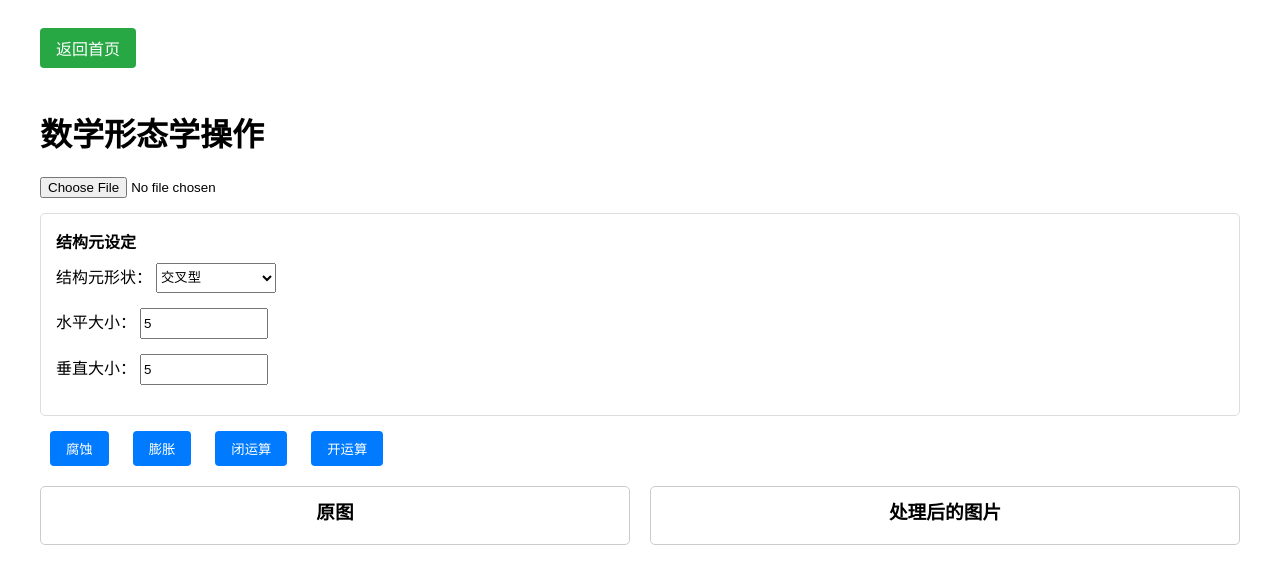
After one commit to RaShiSho/DigitalImageFinalHomework, a Flask app: page /morphology in a window 1280 px wide. The commit adds this page. Shown: the top 584 px of the page. Run offline with Flask 3, Linux system fonts and the light colour scheme.

Commit message:
add morphology processor

```diff
--- a/app.py
+++ b/app.py
@@ -9,6 +9,7 @@ from histogram_processor import HistogramProcessor
 from segmentation_processor import SegmentationProcessor
 from smooth_processor import SmoothProcessor
 from sharpen_processor import SharpenProcessor
+from morphology_processor import MorphologyProcessor
 
 app = Flask(__name__)
 CORS(app)
@@ -230,6 +231,27 @@ def spatial_sharpening():
     return jsonify(result)
 
 
+@app.route('/morphology')
+def morphology():
+    return render_template('morphology.html')
+
+@app.route('/morphology_processor', methods=['POST'])
+def morphology_processor():
+    if 'image' not in request.files:
+        return jsonify({"success": False, "error": "没有上传图片"})
+
+    operation = request.form.get('operation', 'erosion')
+    shape = request.form.get('shape', 'cross')
+    kernel_x = request.form.get('kernel_x', '5')
+    kernel_y = request.form.get('kernel_y', '5')
+    result = MorphologyProcessor.morphology_processor(
+        request.files['image'],
+        operation,
+        shape,
+        kernel_x,
+        kernel_y
+    )
+    return jsonify(result)
 
 if __name__ == '__main__':
     app.run(debug=True)
--- a/templates/index.html
+++ b/templates/index.html
@@ -36,6 +36,7 @@
             <a href="/segmentation" class="btn">图像分割</a>
             <a href="/smooth" class="btn">图像平滑</a>
             <a href="/sharpen" class="btn">图像锐化</a>
+            <a href="/morphology" class="btn">数学形态学</a>
         </div>
     </div>
 </body>
--- /dev/null
+++ b/templates/morphology.html
@@ -0,0 +1,203 @@
+<!DOCTYPE html>
+<html lang="zh">
+<head>
+    <meta charset="UTF-8">
+    <meta name="viewport" content="width=device-width, initial-scale=1.0">
+    <title>数学形态学</title>
+    <style>
+        .container {
+            max-width: 1200px;
+            margin: 0 auto;
+            padding: 20px;
+        }
+        .image-container {
+            display: flex;
+            gap: 20px;
+            margin-top: 20px;
+        }
+        .image-box {
+            flex: 1;
+            padding: 10px;
+            border: 1px solid #ccc;
+            border-radius: 5px;
+        }
+        .image-box h3 {
+            margin-top: 0;
+            margin-bottom: 10px;
+            text-align: center;
+        }
+        .preview {
+            max-width: 100%;
+            max-height: 500px;
+            display: block;
+            margin: 0 auto;
+        }
+        .form-group {
+            margin-bottom: 15px;
+        }
+        .controls {
+            margin-bottom: 20px;
+        }
+        .btn {
+            padding: 8px 16px;
+            background-color: #007bff;
+            color: white;
+            border: none;
+            border-radius: 4px;
+            cursor: pointer;
+            margin: 0 10px;
+        }
+        .btn:hover {
+            background-color: #0056b3;
+        }
+        .control-group {
+            border: 1px solid #ddd;
+            padding: 15px;
+            margin-bottom: 15px;
+            border-radius: 5px;
+        }
+        .control-group h4 {
+            margin-top: 0;
+            margin-bottom: 10px;
+        }
+        .home-btn {
+            display: inline-block;
+            padding: 8px 16px;
+            background-color: #28a745;
+            color: white;
+            text-decoration: none;
+            border-radius: 4px;
+            margin-bottom: 20px;
+        }
+        .home-btn:hover {
+            background-color: #218838;
+        }
+        .selector {
+            width: 120px;
+            height: 30px;
+        }
+        .ipt {
+            width: 120px;
+            height: 25px;
+        }
+
+        .loader {
+            border: 4px solid #f3f3f3;
+            border-top: 4px solid #3498db;
+            border-radius: 50%;
+            width: 20px;
+            height: 20px;
+            animation: spin 2s linear infinite;
+            display: none; /* 初始隐藏 */
+            margin-left: 10px;
+        }
+        @keyframes spin {
+            0% { transform: rotate(0deg); }
+            100% { transform: rotate(360deg); }
+        }
+    </style>
+</head>
+<body>
+    <div class="container">
+        <a href="/" class="home-btn">返回首页</a>
+        <h1>数学形态学操作</h1>
+        <div class="controls">
+            <div class="form-group">
+                <input type="file" id="imageInput" accept="image/*">
+            </div>
+            <div class="control-group">
+                <h4>结构元设定</h4>
+                <div class="form-group">
+                    <label for="shape">结构元形状：</label>
+                    <select id="shapeSelect" class="selector">
+                        <option value="cross">交叉型</option>
+                        <option value="rect">矩形型</option>
+                        <option value="ellipse">椭圆型</option>
+                    </select>
+                </div>
+                <div class="form-group">
+                    <label for="tx">水平大小：</label>
+                    <input class="ipt" type="number" id="tx" value="5">
+                </div>
+                <div class="form-group">
+                    <label for="ty">垂直大小：</label>
+                    <input class="ipt" type="number" id="ty" value="5">
+                </div>
+            </div>
+            <button class="btn" onclick="process('erosion')">腐蚀</button>
+            <button class="btn" onclick="process('dilation')">膨胀</button>
+            <button class="btn" onclick="process('closing')">闭运算</button>
+            <button class="btn" onclick="process('opening')">开运算</button>
+            <div id="loadingIndicator" class="loader"></div>
+        </div>
+
+        <div class="image-container">
+            <div class="image-box">
+                <h3>原图</h3>
+                <img id="originalImage" class="preview">
+            </div>
+            <div class="image-box">
+                <h3>处理后的图片</h3>
+                <img id="resultImage" class="preview">
+            </div>
+        </div>
+    </div>
+    <script>
+        let currentImage = null;
+
+        document.getElementById('imageInput').addEventListener('change', function(e) {
+            const file = e.target.files[0];
+            if (file) {
+                const reader = new FileReader();
+                reader.onload = function(e) {
+                    document.getElementById('originalImage').src = e.target.result;
+                    currentImage = file;
+                }
+                reader.readAsDataURL(file);
+            }
+        });
+
+        async function process(operation) {
+            if (!currentImage) {
+                alert('请先选择图片');
+                return;
+            }
+
+            const loadingIndicator = document.getElementById('loadingIndicator');
+            loadingIndicator.style.display = 'block'; // 显示加载指示器
+
+            const formData = new FormData();
+            formData.append('image', currentImage);
+            formData.append('shape', document.getElementById('shapeSelect').value);
+            formData.append('tx', document.getElementById('tx').value);
+            formData.append('ty', document.getElementById('ty').value);
+            formData.append('operation', operation);
+
+            try {
+                const response = await fetch('/morphology_processor', {
+                    method: 'POST',
+                    body: formData
+                });
+
+                if (response.ok) {
+                    const result = await response.json();
+                    if (result.success) {
+                        document.getElementById('resultImage').src = result.resultImage;
+                    } else {
+                        alert(result.error || '处理失败');
+                    }
+                } else {
+                    alert('处理请求失败');
+                }
+            } catch (error) {
+                console.error('Error:', error);
+                alert('处理过程中发生错误');
+            } finally {
+                loadingIndicator.style.display = 'none'; // 隐藏加载指示器
+            }
+        }
+
+
+    </script>
+</body>
+</html>
```
Also changed, not shown: morphology_processor.py (added, +75 -0 lines).
